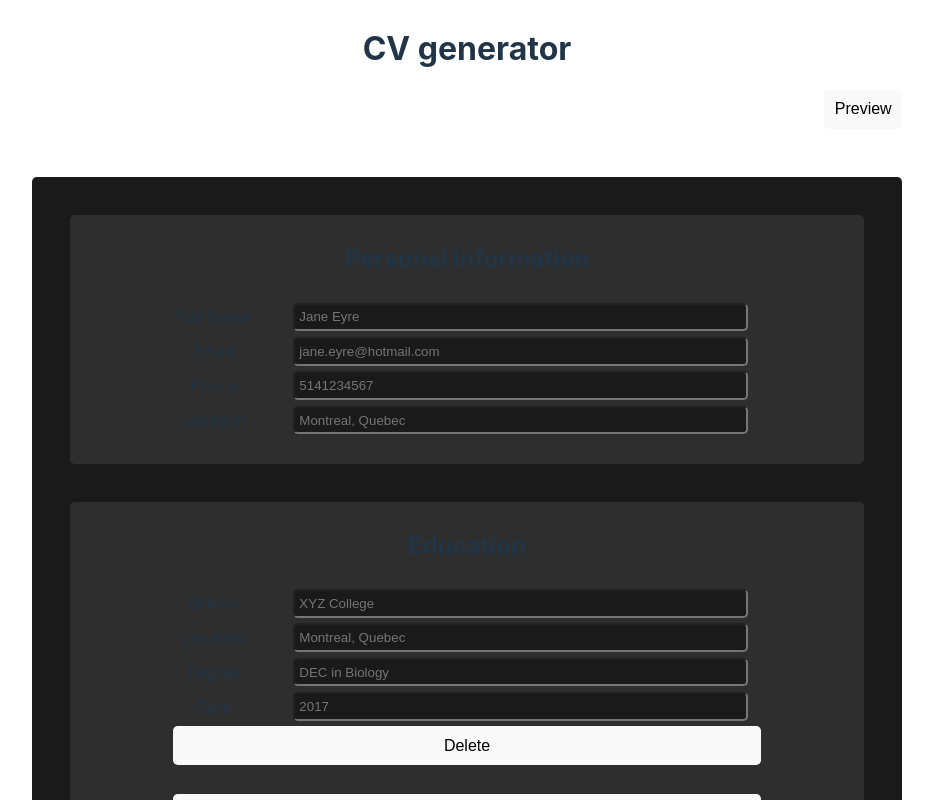
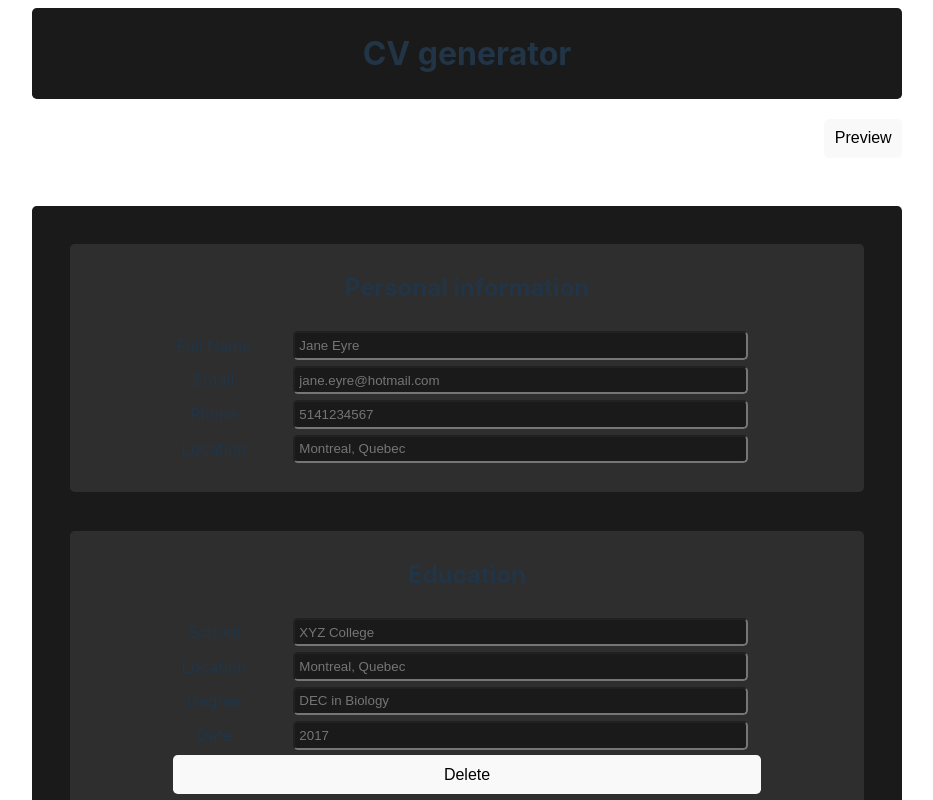
Before and after one commit to asiill/cv-app, a React (Vite) app: page / in a window 1280 px wide. Shown: the top 800 px of the page, without its empty margins (173-1106 px from the left). Built offline with nearby package versions, Linux system fonts and the light colour scheme.

Commit message:
Add styles to header and content

```diff
--- a/src/styles/content.css
+++ b/src/styles/content.css
@@ -1,6 +1,8 @@
 .preview-container {
     display: flex;
     flex-direction: column;
+
+    margin-top: 1.2rem;
 }
 
 .preview-container>.btn-container {
@@ -12,6 +14,8 @@
 .edit-container {
     display: flex;
     flex-direction: column;
+
+    margin-top: 1.2rem;
 }
 
 .edit-container>.btn-container {
--- a/src/styles/header.css
+++ b/src/styles/header.css
@@ -0,0 +1,5 @@
+.cv-app-header {
+    padding: 0.3rem;
+    border-radius: 0.3rem;
+    background-color: rgb(26, 26, 26);
+}
```
